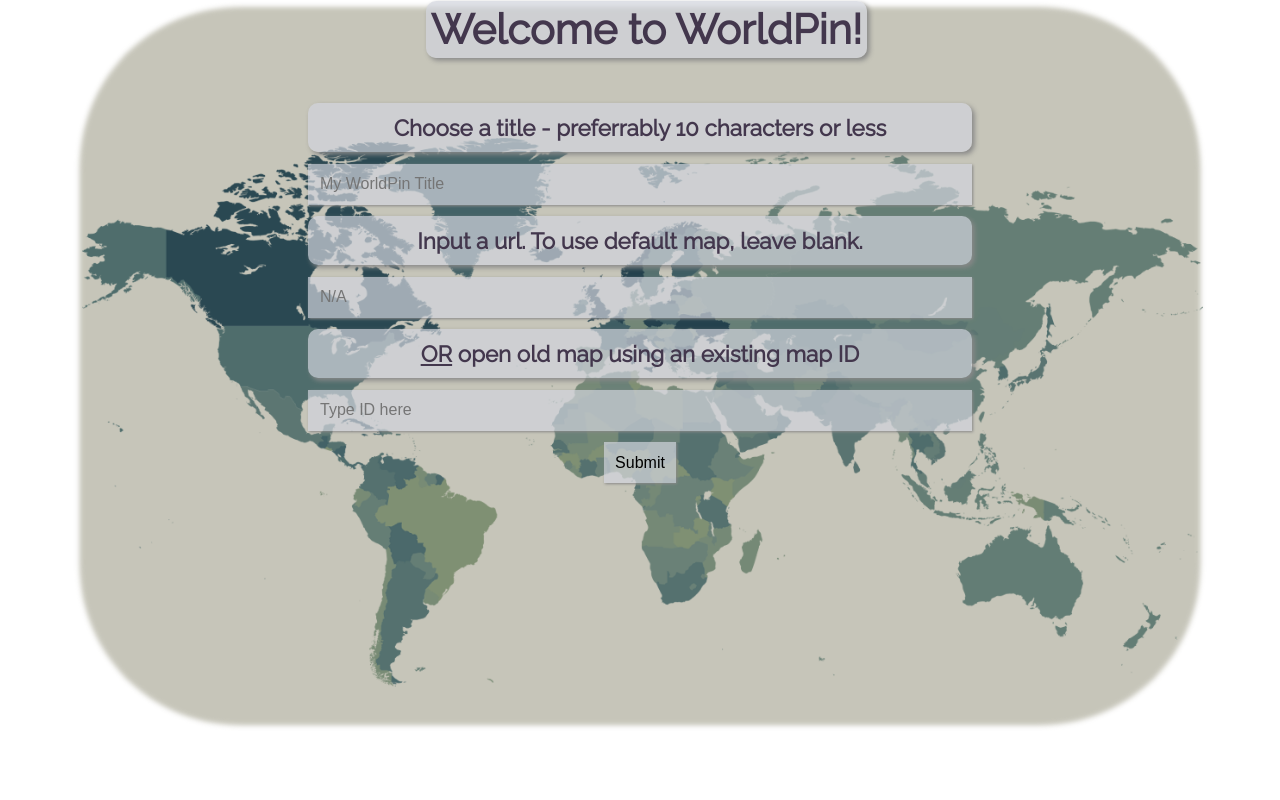
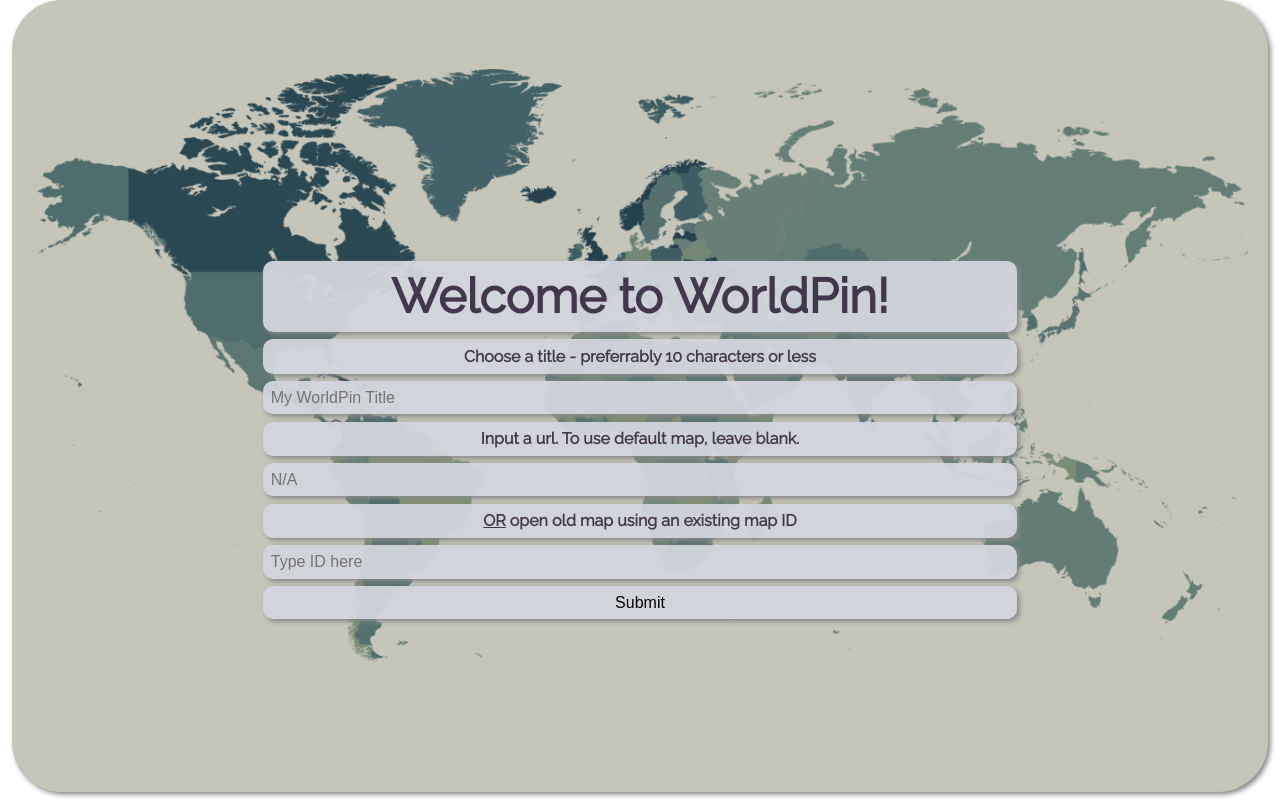
Before and after one commit to mackenzie-km/worldpin, a React (Create React App) app in the folder client/: page / in a window 1280 px wide. Built offline with nearby package versions, Linux system fonts and the light colour scheme.

Commit message:
fixed positioning so pins are static

```diff
--- a/client/src/App.css
+++ b/client/src/App.css
@@ -9,25 +9,16 @@
   background-attachment: fixed;
   background-size: contain;
   margin: 0px;
-  height: 100vh;
-  width: 100vw;
+  height: 99%;
+  width: 100%;
   text-align: center;
+  display: inline-grid;
+  grid-template-rows: 10vh 90vh;
+  grid-template-columns: 1fr 157vh 1fr;
 }
 
 .App-link {
   color: #09d3ac;
-}
-
-.canvas-container, #create-canvas {
-  display: inline-grid;
-  max-height: 100vh;
-  max-width: 100vw;
-  height: auto;
-  width: auto;
-  grid-template-rows: 10vh 90vh;
-  grid-template-columns: auto 90vw auto;
-  justify-items: center;
-  align-self: start;
 }
 
 
@@ -46,8 +37,8 @@
   display: block;
   padding: 1%;
   width: fit-content;
-  margin: 0.5%;
-  background-color: rgba(210, 213, 221, 0.7);
+  margin: 0 auto;
+  background-color: rgba(210, 213, 221, 0.95);
   border-color: Transparent;
   box-shadow: 0.2vw 0.2vw 0.4vw #888888;
   z-index: 10;
@@ -55,17 +46,17 @@
 }
 
 h1 {
-  font-size: 3.25vw;
+   font-size: 6vh;
 }
-
 h2 {
-  font-size: 2.5vw;
+  font-size: 4vh;
 }
-
 h3 {
-  font-size: 1.75vw;
+  font-size: 2vh;
 }
-
+h4 {
+  font-size: 1.5vh;
+}
 
 header.canvas-title {
   position: relative;
@@ -79,57 +70,24 @@
   white-space: nowrap;
 }
 
-.canvas-map {
-  margin: 0;
-  max-width: 90vw;
-  max-height: 100vh;
-  width: auto;
-  height: auto;
+.container {
+  position: relative;
+  margin-top: 0px;
+  width: 157vh;
+  height: 99vh;
   grid-column: 2/3;
   grid-row: 1/3;
-  background-repeat: no-repeat;
-  background-position: top center;
-  background-attachment: fixed;
-  -webkit-background-size: contain;
-  -moz-background-size: contain;
-  -o-background-size: contain;
-  background-size: contain;
+  background-color: #C6C5B9;
+  box-shadow: 0.2vw 0.2vw 0.4vw #888888;
+  border-radius: 50px;
+  overflow: hidden;
 }
 
-.create-canvas {
-  background-image: ;
-  background-repeat: no-repeat;
-  background-position: top center;
-  background-attachment: fixed;
-  -webkit-background-size: contain;
-  -moz-background-size: contain;
-  -o-background-size: contain;
-  background-size: contain;
-}
-
-.canvas-map #canvas {
+.container #world-map {
   position: relative;
-  top: 0px;
-  z-index: 1;
-  max-width: 90vw;
-  max-height: 100vh;
-  height: auto;
-}
-
-.canvas-map #world-map {
-  position: absolute;
-  left: auto;
-  top: 0px;
   z-index: 2;
-  max-width: 90vw;
-  max-height: 100vh;
-  height: auto;
-}
-
-.canvas::after {
-  padding-top: 56.25%;
-  /* 16:9 ratio */
-  display: block;
+  height: 100%;
+  top: -10vh;
 }
 
 button {
@@ -193,20 +151,27 @@
   border-radius: 10px;
   z-index: 11;
   align-self: end;
+  bottom: 0;
+}
+
+.pin-input{
   right: 0;
-  bottom: 0;
+}
+
+.color-input{
+  left: 0;
 }
 
 .canvas-input {
   grid-column: 2/3;
   grid-row: 2/3;
   position: relative;
-  width: 90vw;
+  width: 60%;
+  margin: auto;
   height: fit-content;
   max-height: 90vh;
   background-color: none;
   box-shadow: none;
-  padding: 1%;
   border-color: Transparent;
   font-size: 100%;
   border-radius: 10px;
@@ -214,26 +179,34 @@
   text-align: center;
 }
 
+.canvas-input h3 {
+  background-color: rgba(210, 213, 221, 0.95);
+}
+
 .canvas-input h1, .canvas-input h2, .canvas-input h3, .canvas-input h4 {
   background-color: none;
-  min-width: 50vw;
+  width: auto;
   margin: 1% auto;
+}
+
+.canvas-input input[type="text"] {
+  width: 98%;
+}
+
+.canvas-input input[type="submit"] {
+  width: 100%;
 }
 
 .canvas-input input[type="text"], .canvas-input input[type="submit"] {
   min-height: 5%;
-  background-color: rgba(210, 213, 221, 0.7);
+  background-color: rgba(210, 213, 221, 0.95);
   margin: 1% auto;
-}
-
-.canvas-input input[type="text"] {
-  min-width: 50vw;
-}
-
-.canvas-input input[type="text"], .canvas-input input[type="submit"] {
   font-size: 1.25vw;
   display: block;
   padding: 1%;
+  border-color: Transparent;
+  box-shadow: 0.2vw 0.2vw 0.4vw #888888;
+  border-radius: 10px;
 }
 
 .canvas-info {
@@ -253,11 +226,6 @@
   vertical-align: bottom;
   font-size: 1.2vw;
   border-radius: 10px;
-}
-
-.pin-container {
-  grid-column: 2/3;
-  grid-row: 2/2;
 }
 
 
@@ -282,7 +250,9 @@
   display: inline-block;
   grid-column: 3/4;
   grid-row: 1/2;
-  margin: 0 auto;
+  margin-top: 0;
+  margin-left: auto;
+  margin-right: 3%;
   z-index: 11;
 }
 
@@ -291,15 +261,17 @@
   max-width: 5vw;
   height: fit-content;
   display: inline-block;
+  margin-top: 0;
+  margin-right: auto;
+  margin-left: 3%;
   grid-column: 1/2;
   grid-row: 1/2;
-  margin: 0 auto;
   z-index: 11;
 }
 
 .pin-controls {
   display: inline-block;
-  width: fit-content;
+  max-width: 5vw;
   height: fit-content;
   grid-column: 1/2;
   grid-row: 1/3;
@@ -307,18 +279,15 @@
   z-index: 11;
   align-self: end;
 }
-
+/* need to study how thisworks */
 .pin {
   position: absolute;
-  grid-column: 2/3;
-  grid-row: 1/3;
   z-index: 100;
-  display: inline-block;
-  width: .5vw;
-  height: .5vw;
-  border: 0.1vw solid Transparent;
+  display: block;
+  width: 0.7vh;
+  height: 0.7vh;
+  border: 0.5vh solid Transparent;
   border-radius: 50%;
-  vertical-align: middle;
 }
 
 .hover-div .hover-div--on {
@@ -346,16 +315,4 @@
   .canvas-input {
     width: 90%;
   }
-  h1 {
-     font-size: 4vw;
-  }
-  h2 {
-    font-size: 3vw;
-  }
-  h3 {
-    font-size: 2.5vw;
-  }
-  h4 {
-    font-size: 2vw;
-  }
 }
--- a/client/src/components/Home.js
+++ b/client/src/components/Home.js
@@ -44,12 +44,12 @@
   render() {
     console.log(this.state)
     return (
-      <div id="create-canvas">
-        <CanvasMap url={null} handleMapClick={()=>null} />
-        <header className="canvas-title">
-          <h1>Welcome to WorldPin!</h1>
-        </header>
+      <React.Fragment>
+        <div className="container">
+          <CanvasMap url={null} handleMapClick={()=>null} />
+        </div>
         <div className="canvas-input">
+            <h1>Welcome to WorldPin!</h1>
           <form onSubmit={event => this.handleSubmit(event, this.state)}>
             <h3>Choose a title - preferrably 10 characters or less</h3>
               <input type="text" onChange={this.handleTitle} placeholder="My WorldPin Title" value={this.state.title} name="title" id="title" />
@@ -60,7 +60,7 @@
             <input type="submit" />
           </form>
         </div>
-      </div>
+      </React.Fragment>
     )
   }
 }
--- a/client/src/components/canvas/CanvasMap.js
+++ b/client/src/components/canvas/CanvasMap.js
@@ -1,13 +1,9 @@
 import React from 'react';
 import defaultMap from '../../worldpin_canvas_map.png';
-import background from '../../worldpin_canvas_background.png';
 
 const CanvasMap = (props) => {
   return (
-    <div className="canvas-map" onClick={props.handleMapClick} >
       <img id="world-map" src={props.url || defaultMap} alt="world map" />
-      <img id="canvas" src={background} alt="canvas" />
-    </div>
   )
 }
 
--- a/client/src/components/pins/Pin.js
+++ b/client/src/components/pins/Pin.js
@@ -1,12 +1,13 @@
 import React from 'react';
 
+// props.info.x
 const Pin = (props) => {
   return(
       <div className="pin hover-div"
          style={{
            backgroundColor: props.info.color,
-           top: `${props.info.y}px`,
-           left: `${props.info.x}px`
+           top: `${33}%`,
+           left: `${33}%`
          }}>
          <div className='hover-div--on'>
              <button alt="edit">
--- a/client/src/components/pins/PinControls.js
+++ b/client/src/components/pins/PinControls.js
@@ -3,8 +3,8 @@
 const PinControls = (props) => {
   return (
     <div className="pin-controls">
-      <button alt="add"><i className="material-icons" onClick={()=>props.togglePinInput(null)}>add_circle</i></button>
-      <button alt="filter"><i className="material-icons" onClick={event=>props.toggleColorFilter(event)}>filter_list</i></button>
+      <a href="/" alt="add"><i className="material-icons" onClick={()=>props.togglePinInput(null)}>add_circle</i></a>
+      <a href="/" alt="filter"><i className="material-icons" onClick={event=>props.toggleColorFilter(event)}>filter_list</i></a>
     </div>
   )
 }
--- a/client/src/containers/PinContainer.js
+++ b/client/src/containers/PinContainer.js
@@ -109,16 +109,10 @@
 
   render() {
     return (
-      <div className="canvas-container">
+      <React.Fragment>
+        <div className="container">
         <CanvasTitle title={this.props.title} id={this.state.canvasId} />
         <CanvasMap url={this.props.url} handleMapClick={this.handleMapClick} />
-      <button id="canvas-info" onClick={this.toggleInfo} alt="info"><i className="material-icons">info</i></button>
-      <Route path={`${this.state.url}/info`} component={CanvasInfo} />
-        {!!this.state.pinControls
-          ? <PinControls
-            togglePinInput={this.togglePinInput}
-            toggleColorFilter={this.toggleColorFilter} />
-          : null }
           <Route path={`${this.state.url}/pins/new`} render={()=> (
             <PinInput
               currentPin={this.state.currentPin}
@@ -142,12 +136,18 @@
             {!!this.state.colorFilter
               ? <ColorFilter filterByColor={this.filterByColor} />
               : null}
-          <button id="pin-controls-toggle"
-            onClick={this.toggleControls}
-            alt="more">
+        </div>
+        <button id="pin-controls-toggle" onClick={this.toggleControls} alt="more">
           <i className="material-icons">settings</i>
+          {!!this.state.pinControls
+            ? <PinControls
+              togglePinInput={this.togglePinInput}
+              toggleColorFilter={this.toggleColorFilter} />
+            : null }
         </button>
-      </div>
+        <button id="canvas-info" onClick={this.toggleInfo} alt="info"><i className="material-icons">info</i></button>
+        <Route path={`${this.state.url}/info`} component={CanvasInfo} />
+      </React.Fragment>
     )
   }
 }
```
Also changed, not shown: 2 other files (tests, documents, lock files or other folders). Lines whose indentation alone changed are shown as unchanged.
